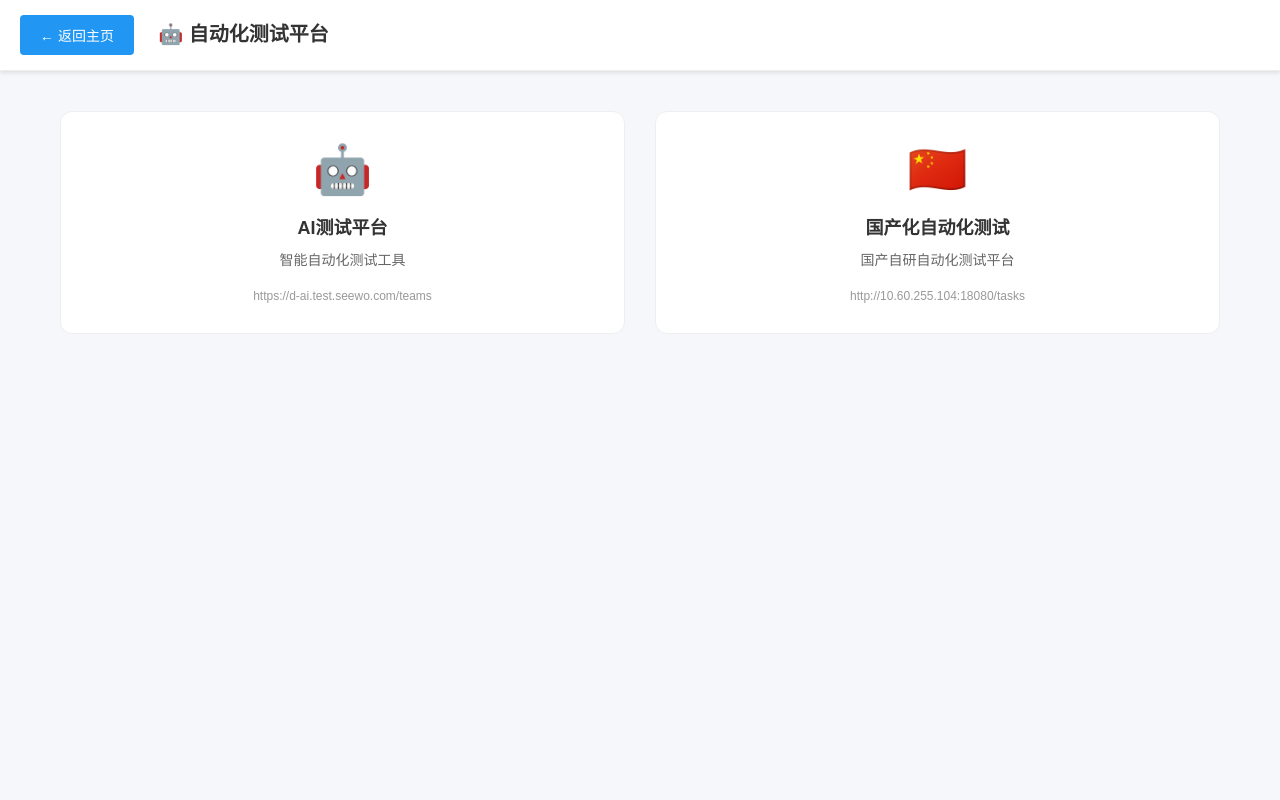
After one commit to hewenfeng998/Software-Test-Platform, a Flask app: page /automation in a window 1280 px wide. The commit adds this page. Run offline with Flask 3, Linux system fonts and the light colour scheme; the visitor is signed in with stand-in values (Sample User, id 1).

Commit message:
增加飞书文档、人工智能、自动化测试平台入口

```diff
--- a/app.py
+++ b/app.py
@@ -404,6 +404,21 @@ def delete_task(id):
     flash('任务删除成功！')
     return redirect(url_for('index'))
 
+@app.route('/automation')
+@login_required
+def automation():
+    return render_template('automation.html')
+
+@app.route('/wiki')
+@login_required
+def wiki():
+    return render_template('wiki.html')
+
+@app.route('/ai')
+@login_required
+def ai():
+    return render_template('ai.html')
+
 @app.route('/analysis')
 @login_required
 def analysis():
--- /dev/null
+++ b/templates/automation.html
@@ -0,0 +1,173 @@
+<!DOCTYPE html>
+<html lang="zh-CN">
+<head>
+    <meta charset="UTF-8">
+    <meta name="viewport" content="width=device-width, initial-scale=1.0">
+    <title>自动化测试平台</title>
+    <style>
+        * {
+            margin: 0;
+            padding: 0;
+            box-sizing: border-box;
+        }
+        body {
+            font-family: 'Microsoft YaHei', sans-serif;
+            background-color: #f5f7fa;
+            min-height: 100vh;
+        }
+        .header {
+            background-color: #fff;
+            border-bottom: 1px solid #eee;
+            padding: 15px 20px;
+            box-shadow: 0 2px 4px rgba(0,0,0,0.1);
+        }
+        .back-btn {
+            display: inline-block;
+            padding: 10px 20px;
+            background-color: #2196F3;
+            color: white;
+            text-decoration: none;
+            border-radius: 4px;
+            font-size: 14px;
+            margin-right: 20px;
+        }
+        .back-btn:hover {
+            background-color: #1976D2;
+        }
+        .title {
+            font-size: 20px;
+            font-weight: bold;
+            color: #333;
+        }
+        .container {
+            max-width: 1200px;
+            margin: 40px auto;
+            padding: 0 20px;
+        }
+        .auto-grid {
+            display: grid;
+            grid-template-columns: repeat(auto-fit, minmax(300px, 1fr));
+            gap: 30px;
+        }
+        .auto-card {
+            background-color: #fff;
+            border-radius: 12px;
+            padding: 30px;
+            text-align: center;
+            cursor: pointer;
+            transition: transform 0.3s, box-shadow 0.3s;
+            border: 1px solid #eee;
+        }
+        .auto-card:hover {
+            transform: translateY(-5px);
+            box-shadow: 0 10px 30px rgba(0,0,0,0.1);
+        }
+        .auto-icon {
+            font-size: 48px;
+            margin-bottom: 15px;
+        }
+        .auto-title {
+            font-size: 18px;
+            font-weight: bold;
+            color: #333;
+            margin-bottom: 10px;
+        }
+        .auto-desc {
+            font-size: 14px;
+            color: #666;
+            margin-bottom: 20px;
+        }
+        .auto-url {
+            font-size: 12px;
+            color: #999;
+            word-break: break-all;
+        }
+        .iframe-container {
+            display: none;
+            position: fixed;
+            top: 0;
+            left: 0;
+            right: 0;
+            bottom: 0;
+            background-color: #fff;
+            z-index: 1000;
+        }
+        .iframe-header {
+            display: flex;
+            align-items: center;
+            padding: 15px 20px;
+            background-color: #f8f9fa;
+            border-bottom: 1px solid #eee;
+        }
+        .iframe-back-btn {
+            padding: 8px 16px;
+            background-color: #6c757d;
+            color: white;
+            text-decoration: none;
+            border-radius: 4px;
+            font-size: 14px;
+            margin-right: 15px;
+        }
+        .iframe-back-btn:hover {
+            background-color: #5a6268;
+        }
+        .iframe-title {
+            font-size: 16px;
+            font-weight: bold;
+            color: #333;
+        }
+        .iframe-container iframe {
+            width: 100%;
+            height: calc(100vh - 60px);
+            border: none;
+        }
+    </style>
+</head>
+<body>
+    <div class="header">
+        <a href="{{ url_for('home') }}" class="back-btn">← 返回主页</a>
+        <span class="title">🤖 自动化测试平台</span>
+    </div>
+
+    <div class="container">
+        <div class="auto-grid">
+            <div class="auto-card" onclick="openAuto('https://d-ai.test.seewo.com/teams', 'AI测试平台')">
+                <div class="auto-icon">🤖</div>
+                <div class="auto-title">AI测试平台</div>
+                <div class="auto-desc">智能自动化测试工具</div>
+                <div class="auto-url">https://d-ai.test.seewo.com/teams</div>
+            </div>
+
+            <div class="auto-card" onclick="openAuto('http://10.60.255.104:18080/tasks', '国产化自动化测试')">
+                <div class="auto-icon">🇨🇳</div>
+                <div class="auto-title">国产化自动化测试</div>
+                <div class="auto-desc">国产自研自动化测试平台</div>
+                <div class="auto-url">http://10.60.255.104:18080/tasks</div>
+            </div>
+        </div>
+    </div>
+
+    <div class="iframe-container" id="iframeContainer">
+        <div class="iframe-header">
+            <a href="javascript:void(0)" class="iframe-back-btn" onclick="closeAuto()">← 返回选择</a>
+            <span class="iframe-title" id="iframeTitle">自动化测试平台</span>
+        </div>
+        <iframe id="autoFrame"></iframe>
+    </div>
+
+    <script>
+        function openAuto(url, title) {
+            document.getElementById('iframeTitle').textContent = title;
+            document.getElementById('autoFrame').src = url;
+            document.getElementById('iframeContainer').style.display = 'block';
+            document.querySelector('.container').style.display = 'none';
+        }
+
+        function closeAuto() {
+            document.getElementById('iframeContainer').style.display = 'none';
+            document.getElementById('autoFrame').src = '';
+            document.querySelector('.container').style.display = 'block';
+        }
+    </script>
+</body>
+</html>
```
Also changed, not shown: templates/ai.html (added, +173 -0 lines), templates/home.html (+17 -4 lines), templates/wiki.html (added, +70 -0 lines).
